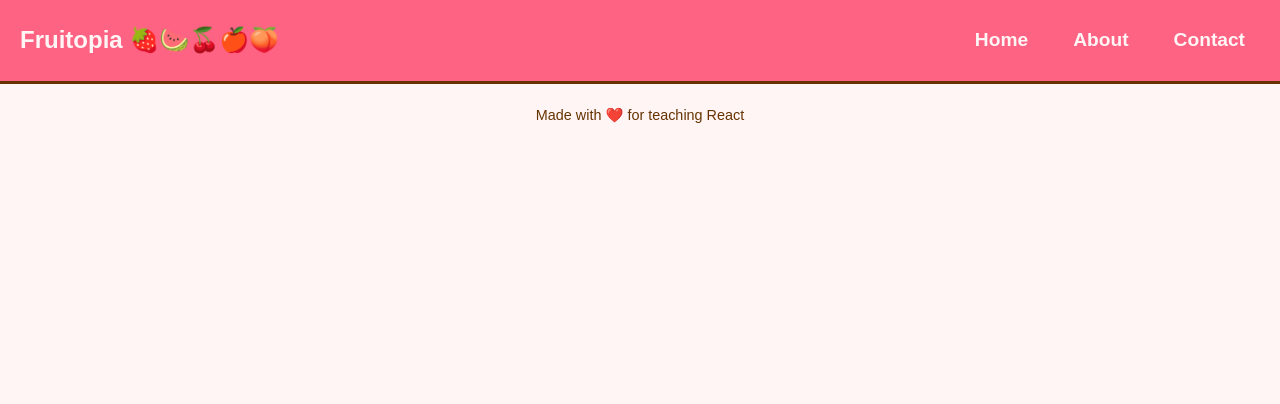
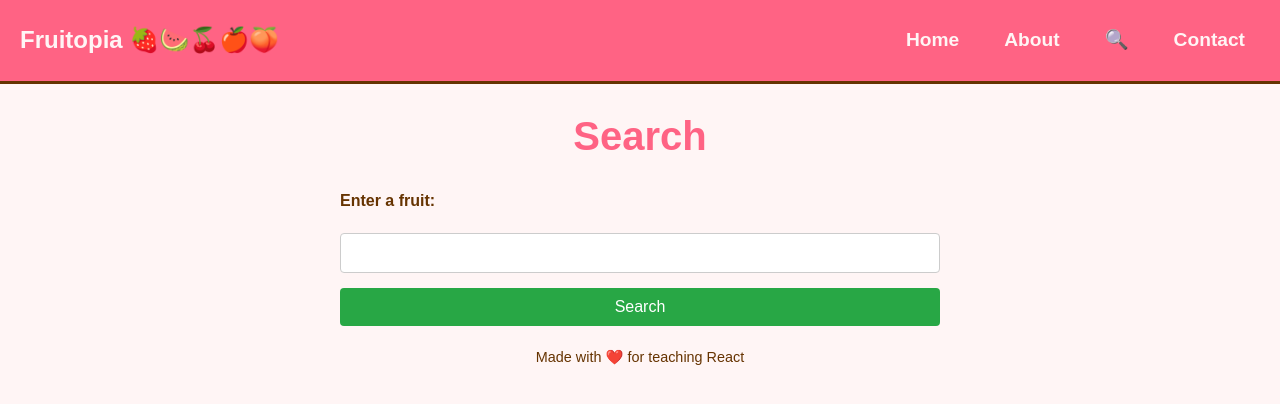
Before and after one commit to Avisa-GA/fruitopia-2, a React (Vite) app: page /search in a window 1280 px wide. Shown: the top 404 px of the page. Built offline with nearby package versions, Linux system fonts and the light colour scheme; no server answers; the HTML template or start-up script is replaced by a standard one.

Commit message:
feat: pass data between parent<->child

```diff
--- a/src/App.jsx
+++ b/src/App.jsx
@@ -6,6 +6,7 @@ import Fruits from './components/Fruits/Fruits'
 import Navbar from './components/NavBar/Navbar'
 import About from "./components/About/About"
 import Contact from "./components/Contact/Contact"
+import FruitSearch from "./components/Fruits/FruitSearch/FruitSearch"
 
 function App() {
 
@@ -16,6 +17,7 @@ function App() {
       <Routes>
         <Route path="/" element={<Fruits />} />
         <Route path="/about" element={<About />} />
+        <Route path="/search" element={<FruitSearch />} />
         <Route path="/contact" element={<Contact />} />
       </Routes>
       <Footer />
--- a/src/components/Fruits/FruitsSearch/FruitSearch.jsx
+++ b/src/components/Fruits/FruitSearch/FruitSearch.jsx
@@ -1,17 +1,18 @@
 import React, { useState } from 'react'
 import { show } from '../../../services/fruitService';
-import FruitDetail from './FruitDetail/FruitDetail';
+import { useNavigate } from 'react-router-dom';
 function FruitSearch() {
     const [fruit, setFruit] = useState(''); // This holds the input value
     const [fruitData, setFruitData] = useState(''); // This holds the fetched data
-
+    const navigate = useNavigate();
     const handleSubmit = async (e) => {
         e.preventDefault();
         if (!fruit.trim()) return; // Prevent empty submissions
 
         try {
             const data = await show(fruit);
-            setFruitData(data); // Store the fetched data in fruitData
+            // setFruitData(data); // Store the fetched data in fruitData
+            navigate("/", { state: { fruitData: data } })
         } catch (err) {
             console.error("Failed to fetch fruit data", err);
         }
@@ -24,7 +25,7 @@ function FruitSearch() {
     return (
         <>
             <section>
-                <h2>Search</h2>
+                <h1>Search</h1>
                 <form onSubmit={handleSubmit}>
                     <label htmlFor="fruit">Enter a fruit:</label>
                     <input
@@ -36,7 +37,7 @@ function FruitSearch() {
                     <button type="submit">Search</button>
                 </form>
             </section>
-            <FruitDetail fruit={fruitData} />
+            {/* <FruitDetail fruit={fruitData} /> */}
         </>
     )
 }
--- a/src/components/Fruits/Fruits.jsx
+++ b/src/components/Fruits/Fruits.jsx
@@ -3,10 +3,13 @@ import "./Fruits.css"
 import FruitForm from './FruitForm/FruitForm';
 import FruitList from './FruitList/FruitList';
 import { getAllFruits } from '../../services/fruitService';
-import FruitSearch from './FruitsSearch/FruitSearch';
+import { useLocation } from 'react-router-dom';
+import FruitDetail from './FruitSearch/FruitDetail/FruitDetail';
 function Fruits() {
 
     const [fruits, setFruits] = useState([])
+    const { state } = useLocation();
+    const fruitData = state?.fruitData;
     const [collectedFruits, setCollectedFruits] = useState([]);
     useEffect(() => {
         const fetchFruits = async () => {
@@ -42,7 +45,16 @@ function Fruits() {
 
     return (
         <>
-            <FruitSearch />
+            {
+                fruitData && (
+                    <>
+                        <h2>Searched Fruit Detail</h2>
+                        <FruitDetail fruit={fruitData} />
+                    </>
+                )
+            }
+
+            <h1>Fruit List</h1>
             <FruitList fruits={fruits} />
             {/* add Form Fuit */}
             <FruitForm addFruit={addFruit} />
--- a/src/components/NavBar/Navbar.jsx
+++ b/src/components/NavBar/Navbar.jsx
@@ -8,6 +8,7 @@ function Navbar() {
             <div className="navbar-menu">
                 <NavLink to="/">Home</NavLink>
                 <NavLink to="/about">About</NavLink>
+                <NavLink to="/search">🔍</NavLink>
                 <NavLink to="/contact">Contact</NavLink>
             </div>
         </div>
```
Also changed, not shown: src/components/Fruits/FruitSearch/FruitDetail/FruitDetail.css (renamed from src/components/Fruits/FruitsSearch/FruitDetail/FruitDetail.css), src/components/Fruits/FruitSearch/FruitDetail/FruitDetail.jsx (renamed from src/components/Fruits/FruitsSearch/FruitDetail/FruitDetail.jsx).
